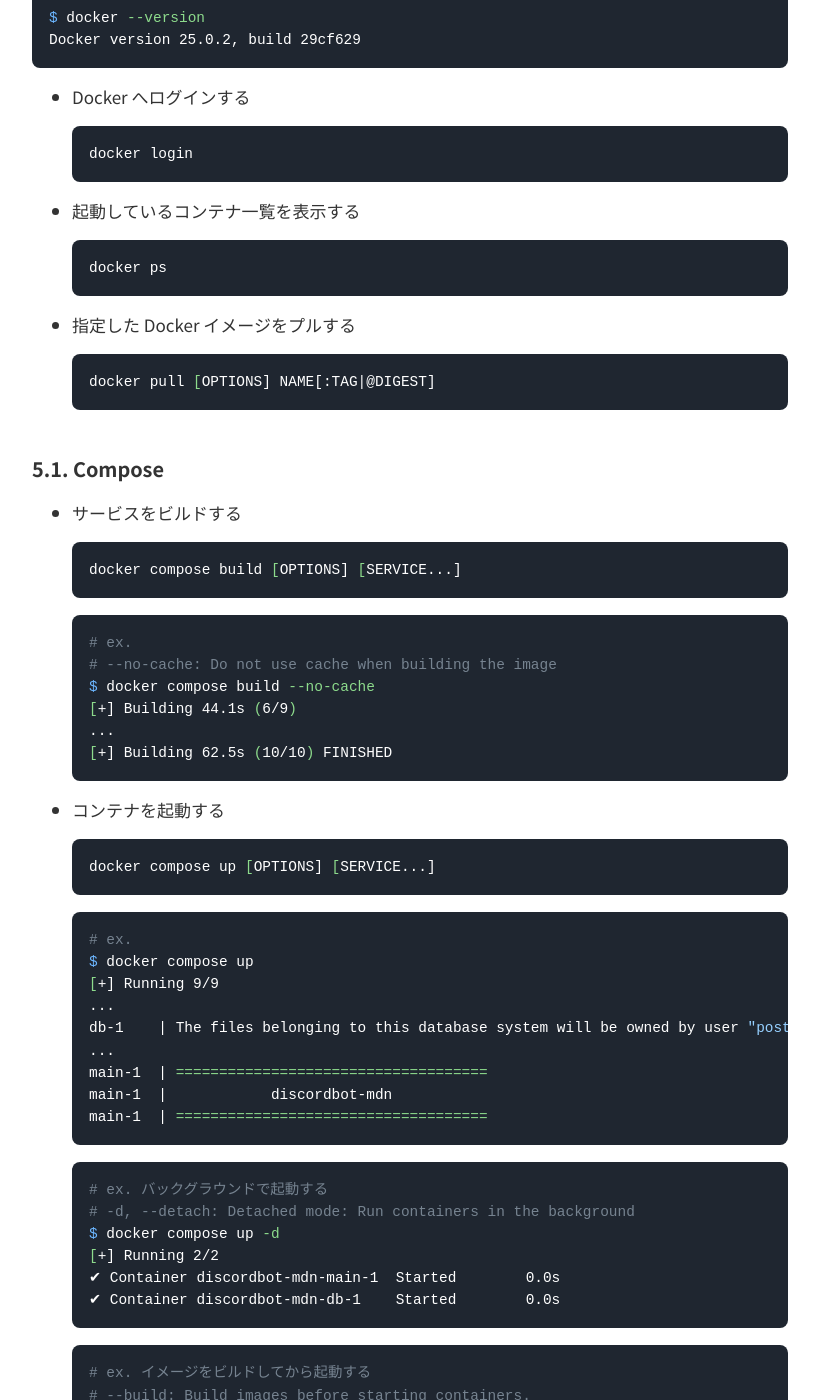
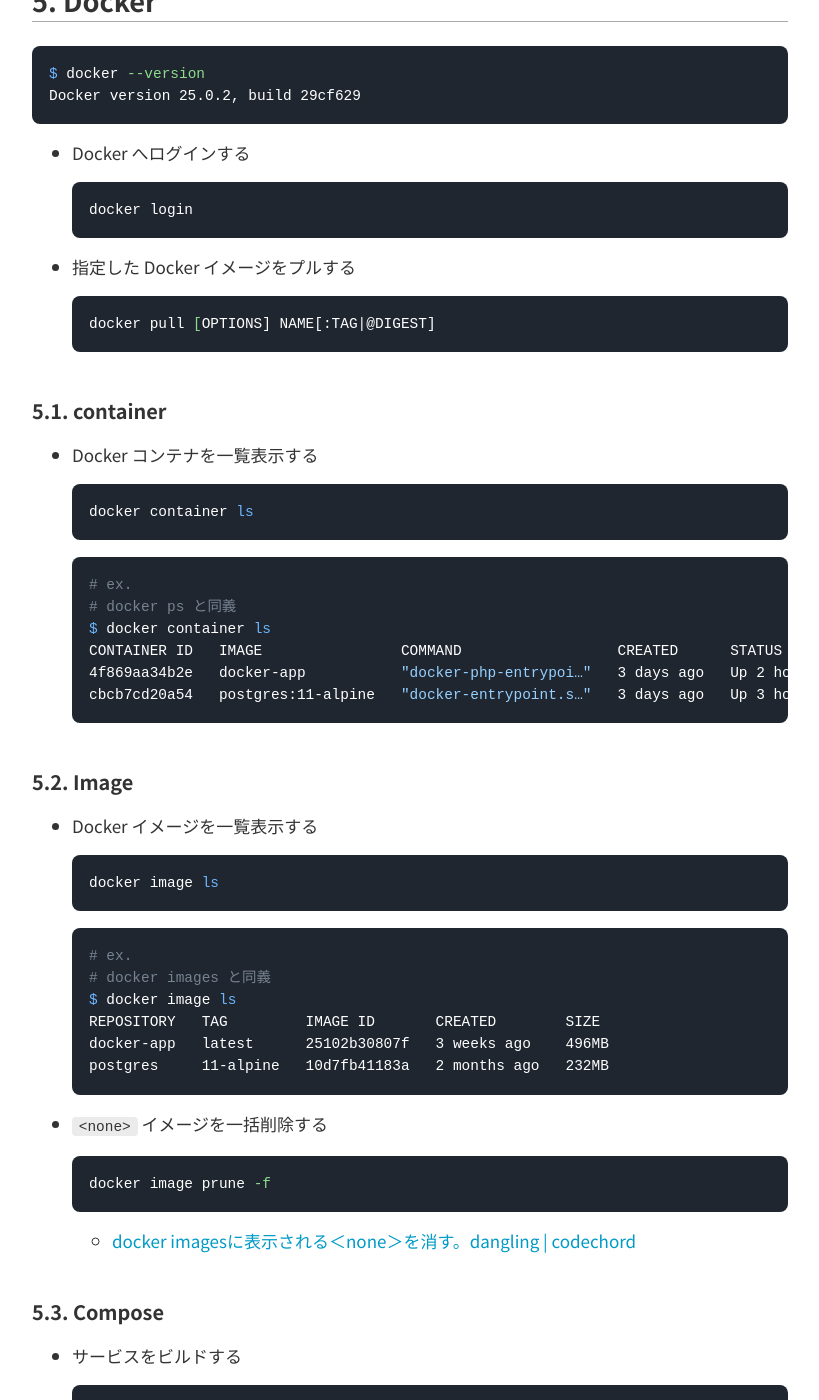
Before and after one commit to kenkenpa198/kems-clew.net, a Jekyll site: the page built from docs/_posts/2024-01-13-my-snippets.md, in a window 1280 px wide and 1400 px high, scrolled down 5691 px. Shown: the whole window, without its empty margins (230-1049 px from the left). Built offline with Jekyll 4.4.1, drawn with Linux system fonts in a browser that asks for light colours; nearby versions of some CDN libraries; some of the changed text lies outside the part shown.

Commit message:
[update]add docker commands

````diff
--- a/docs/_posts/2024-01-13-my-snippets.md
+++ b/docs/_posts/2024-01-13-my-snippets.md
@@ -50,8 +50,10 @@
   - [4.1. Git の操作を取り消す](#41-git-の操作を取り消す)
   - [4.2. コミットを統合する](#42-コミットを統合する)
 - [5. Docker](#5-docker)
-  - [5.1. Compose](#51-compose)
-  - [5.2. Volume](#52-volume)
+  - [5.1. container](#51-container)
+  - [5.2. Image](#52-image)
+  - [5.3. Compose](#53-compose)
+  - [5.4. Volume](#54-volume)
 - [6. Laravel](#6-laravel)
   - [6.1. Composer](#61-composer)
   - [6.2. Artisan](#62-artisan)
@@ -253,19 +255,55 @@
   docker login
   ```
 
-- 起動しているコンテナ一覧を表示する
-
-  ```shell
-  docker ps
-  ```
-
 - 指定した Docker イメージをプルする
 
   ```shell
   docker pull [OPTIONS] NAME[:TAG|@DIGEST]
   ```
 
-### 5.1. Compose
+### 5.1. container
+
+- Docker コンテナを一覧表示する
+
+  ```shell
+  docker container ls
+  ```
+
+  ```shell
+  # ex.
+  # docker ps と同義
+  $ docker container ls
+  CONTAINER ID   IMAGE                COMMAND                  CREATED      STATUS       PORTS                              NAMES
+  4f869aa34b2e   docker-app           "docker-php-entrypoi…"   3 days ago   Up 2 hours   0.0.0.0:8000->8000/tcp, 9000/tcp   docker-app-1
+  cbcb7cd20a54   postgres:11-alpine   "docker-entrypoint.s…"   3 days ago   Up 3 hours   0.0.0.0:5432->5432/tcp             docker-database-1
+  ```
+
+### 5.2. Image
+
+- Docker イメージを一覧表示する
+
+  ```shell
+  docker image ls
+  ```
+
+  ```shell
+  # ex.
+  # docker images と同義
+  $ docker image ls
+  REPOSITORY   TAG         IMAGE ID       CREATED        SIZE
+  docker-app   latest      25102b30807f   3 weeks ago    496MB
+  postgres     11-alpine   10d7fb41183a   2 months ago   232MB
+  ```
+
+- `<none>` イメージを一括削除する
+
+  ```shell
+  docker image prune -f
+  ```
+
+  - [docker imagesに表示される＜none＞を消す。dangling \| codechord](https://codechord.com/2019/08/docker-images-none-dangling/)
+
+### 5.3. Compose
 
 - サービスをビルドする
 
````
Also changed, not shown: other parts of docs/_posts/2024-01-13-my-snippets.md (+1 -1 lines).
